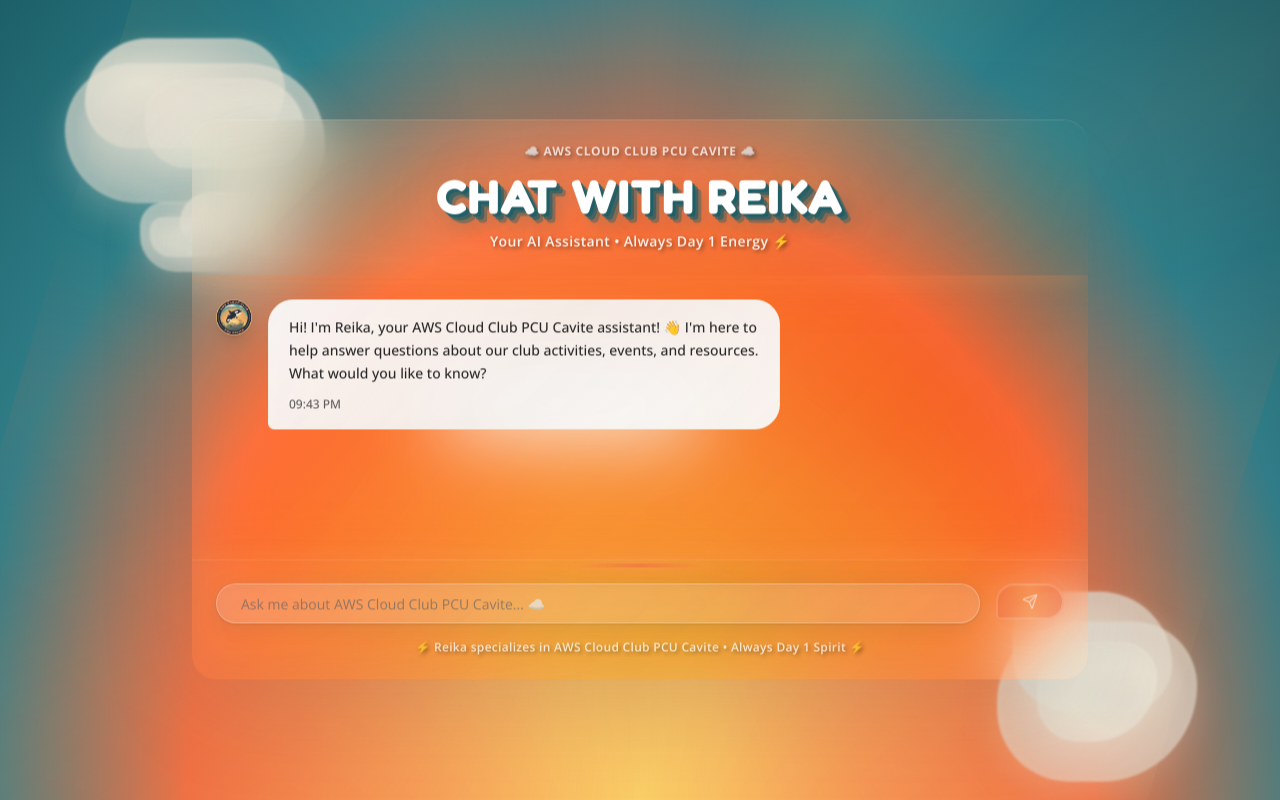
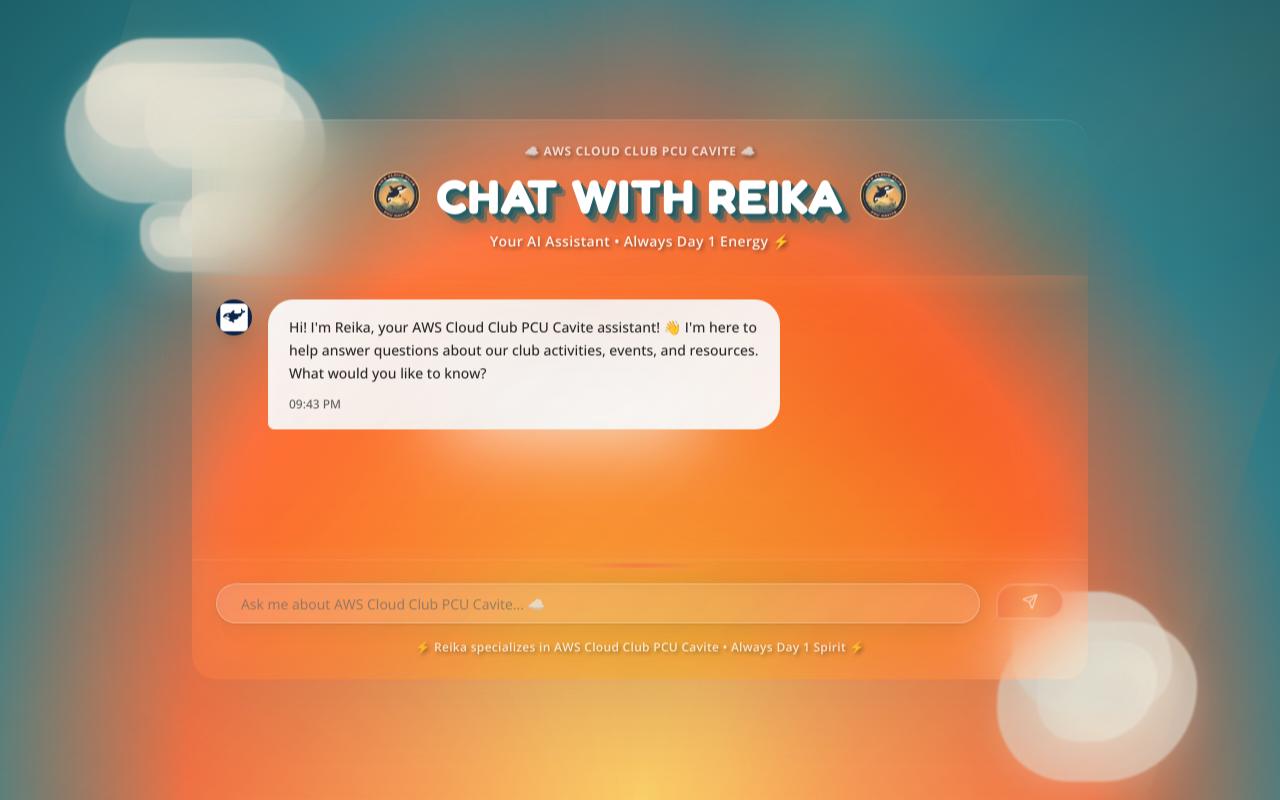
Before and after one commit to c1lc1l/reika-ask-cloud, a React (Vite) app: page / in a window 1280 px wide. Built offline with nearby package versions, Linux system fonts and the light colour scheme.

Commit message:
Update chatbot logo
Replace the existing chatbot logo with a new orca image. The new logo will be prominently displayed alongside the "Chat With Reika" text.

```diff
--- a/src/components/ChatBot.tsx
+++ b/src/components/ChatBot.tsx
@@ -116,9 +116,21 @@ const ChatBot = () => {
             <div className="text-xs font-bold text-header-contrast tracking-wider uppercase mb-3 animate-pulse">
               ☁️ AWS Cloud Club PCU Cavite ☁️
             </div>
-            <h1 className="text-4xl md:text-5xl font-display font-black text-header-contrast text-3d-enhanced mb-3 tracking-wide">
-              CHAT WITH REIKA
-            </h1>
+            <div className="flex items-center justify-center gap-4 mb-3">
+              <img
+                src="/lovable-uploads/ee65b2f7-ce00-46ca-9e95-9182b72dbb49.png"
+                alt="AWS Cloud Club PCU Cavite"
+                className="w-12 h-12 object-contain"
+              />
+              <h1 className="text-4xl md:text-5xl font-display font-black text-header-contrast text-3d-enhanced tracking-wide">
+                CHAT WITH REIKA
+              </h1>
+              <img
+                src="/lovable-uploads/ee65b2f7-ce00-46ca-9e95-9182b72dbb49.png"
+                alt="AWS Cloud Club PCU Cavite"
+                className="w-12 h-12 object-contain"
+              />
+            </div>
             <p className="text-sm text-header-contrast font-semibold tracking-wide opacity-90">
               Your AI Assistant • Always Day 1 Energy ⚡
             </p>
@@ -136,7 +148,7 @@ const ChatBot = () => {
             >
               {message.sender === 'bot' && (
                 <Avatar className="h-9 w-9 flex-shrink-0 shadow-lg">
-                  <AvatarImage src="/lovable-uploads/ee65b2f7-ce00-46ca-9e95-9182b72dbb49.png" alt="AWS Cloud Club PCU Cavite" />
+                  <AvatarImage src="/orca-logo.png" alt="Reika" />
                   <AvatarFallback className="bg-gradient-to-br from-primary to-accent text-primary-foreground text-sm font-bold border-2 border-accent/30">
                     R
                   </AvatarFallback>
@@ -175,7 +187,7 @@ const ChatBot = () => {
           {isLoading && (
             <div className="flex gap-4 justify-start message-enter">
               <Avatar className="h-9 w-9 flex-shrink-0 shadow-lg">
-                <AvatarImage src="/lovable-uploads/ee65b2f7-ce00-46ca-9e95-9182b72dbb49.png" alt="AWS Cloud Club PCU Cavite" />
+                <AvatarImage src="/orca-logo.png" alt="Reika" />
                 <AvatarFallback className="bg-gradient-to-br from-primary to-accent text-primary-foreground text-sm font-bold border-2 border-accent/30">
                   R
                 </AvatarFallback>
```
Also changed, not shown: public/orca-logo.png (added).
